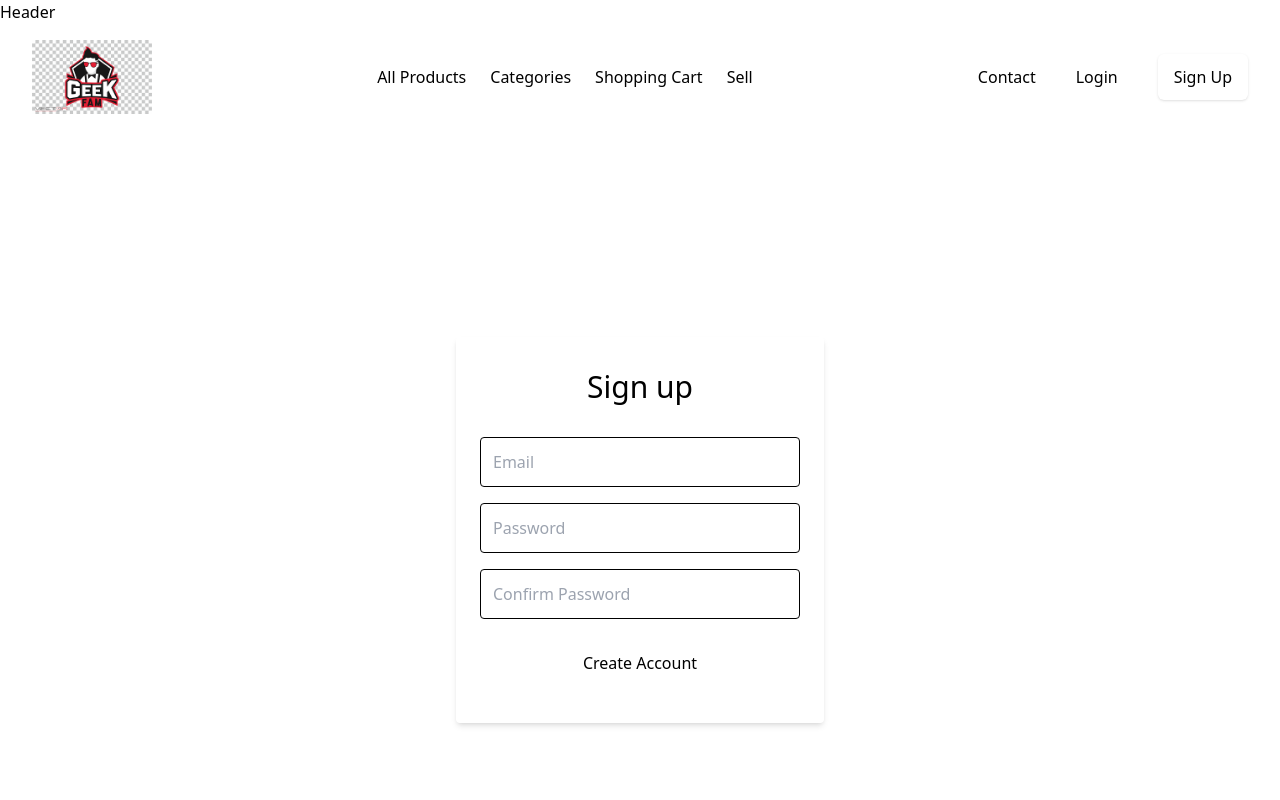
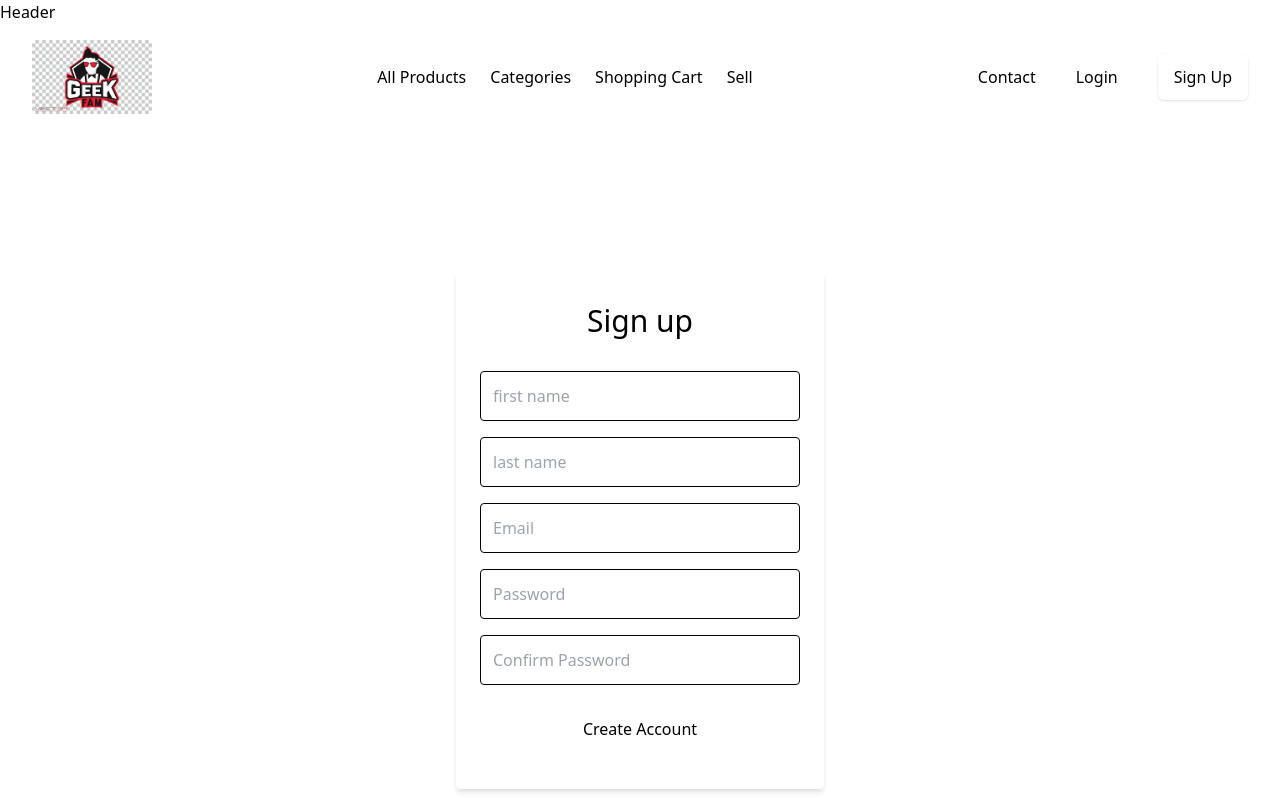
Before and after one commit to Hub-Mo-Amotek/E-commerce-webshop, a React (Create React App) app in the folder webshop-frontend/: page /SignUp in a window 1280 px wide. Shown: the top 800 px of the page. Built offline with nearby package versions, Linux system fonts and the light colour scheme; the HTML template or start-up script is replaced by a standard one.

Commit message:
added routes to the navbar login and signup button and made the signup logic

```diff
--- a/webshop-frontend/src/components/NavBar.js
+++ b/webshop-frontend/src/components/NavBar.js
@@ -9,10 +9,10 @@ export default () => {
 
         // Replace javascript:void(0) path with your path
         const navigation = [
-                { title: "All Products", path: "javascript:void(0)" },
-                { title: "Categories", path: "javascript:void(0)" },
-                { title: "Shopping Cart", path: "javascript:void(0)" },
-                { title: "Sell", path: "javascript:void(0)" }
+                { title: "All Products", path: "/" },
+                { title: "Categories", path: "/" },
+                { title: "Shopping Cart", path: "/cart" },
+                { title: "Sell", path: "/" }
         ]
 
         useEffect(() => {
@@ -38,7 +38,7 @@ export default () => {
             <nav ref={navRef} className="bg-white w-full top-0 z-20">
                     <div className="items-center px-4 max-w-screen-xl mx-auto lg:flex lg:px-8">
                             <div className="flex items-center justify-between py-3 lg:py-4 lg:block">
-                                    <a href="javascript:void(0)">
+                                    <a href="/">
                                             <img
                                                 src="../assets/images/images.png"
                                                 width={120}
@@ -68,17 +68,17 @@ export default () => {
                                     <div>
                                             <ul className="flex flex-col-reverse space-x-0 lg:space-x-6 lg:flex-row">
                                                     <li className="mt-8 mb-8 lg:mt-0 lg:mb-0">
-                                                            <a href="javascript:void(0)" className="text-gray-600 hover:text-indigo-600">
+                                                            <a href="/" className="text-gray-600 hover:text-indigo-600">
                                                                     Contact
                                                             </a>
                                                     </li>
                                                     <li className="mt-4 lg:mt-0">
-                                                            <a href="javascript:void(0)" className="py-3 px-4 text-center border text-gray-600 hover:text-indigo-600 rounded-md block lg:inline lg:border-0">
+                                                            <a href="/Login" className="py-3 px-4 text-center border text-gray-600 hover:text-indigo-600 rounded-md block lg:inline lg:border-0">
                                                                     Login
                                                             </a>
                                                     </li>
                                                     <li className="mt-8 lg:mt-0">
-                                                            <a href="javascript:void(0)" className="py-3 px-4 text-center text-white bg-indigo-600 hover:bg-indigo-700 rounded-md shadow block lg:inline">
+                                                            <a href="/SignUp" className="py-3 px-4 text-center text-white bg-indigo-600 hover:bg-indigo-700 rounded-md shadow block lg:inline">
                                                                     Sign Up
                                                             </a>
                                                     </li>
--- a/webshop-frontend/src/routes/SignUpPage.js
+++ b/webshop-frontend/src/routes/SignUpPage.js
@@ -1,29 +1,59 @@
+import { useState } from "react";
+import axios from "axios";
+
+
 const SignUpPage = () => {
+
+    const [inputs, setInputs] = useState([]);
+
+    const handleChange = (event) => {
+        const name = event.target.name;
+        const value = event.target.value;
+        setInputs(values => ({...values, [name]: value}));
+    }
+
+    const handleForm = (e) => {
+        e.preventDefault();
+
+        axios.post('http://localhost/E-commerce-webshop/server/', inputs)
+        console.log(inputs)
+    }
     return (
             <div className="bg-grey-lighter min-h-screen flex flex-col">
                 <div className="container max-w-sm mx-auto flex-1 flex flex-col items-center justify-center px-2">
-                    <div className="bg-white px-6 py-8 rounded shadow-md text-black w-full">
+                    <form onSubmit={handleForm} className="bg-white px-6 py-8 rounded shadow-md text-black w-full">
                         <h1 className="mb-8 text-3xl text-center">Sign up</h1>
 
                         <input
                             type="text"
                             className="block border border-grey-light w-full p-3 rounded mb-4"
+                            name="first_name"
+                            placeholder="first name" onChange={handleChange} />
+
+                        <input
+                            type="text"
+                            className="block border border-grey-light w-full p-3 rounded mb-4"
+                            name="last_name"
+                            placeholder="last name" onChange={handleChange} />
+
+                        <input
+                            type="text"
+                            className="block border border-grey-light w-full p-3 rounded mb-4"
                             name="email"
-                            placeholder="Email" required/>
+                            placeholder="Email" onChange={handleChange} />
 
                         <input
                             type="password"
                             className="block border border-grey-light w-full p-3 rounded mb-4"
                             name="password"
-                            placeholder="Password" required/>
+                            placeholder="Password" onChange={handleChange} />
                         <input
                             type="password"
                             className="block border border-grey-light w-full p-3 rounded mb-4"
                             name="confirm_password"
-                            placeholder="Confirm Password" required/>
+                            placeholder="Confirm Password"/>
 
                         <button
-                            type="submit"
                             className="w-full text-center py-3 rounded bg-green text-white hover:bg-green-dark focus:outline-none my-1"
                         >Create Account
                         </button>
@@ -37,7 +67,7 @@ const SignUpPage = () => {
                                 Privacy Policy
                             </a>
                         </div>*/}
-                    </div>
+                    </form>
                 </div>
             </div>
     )
```
